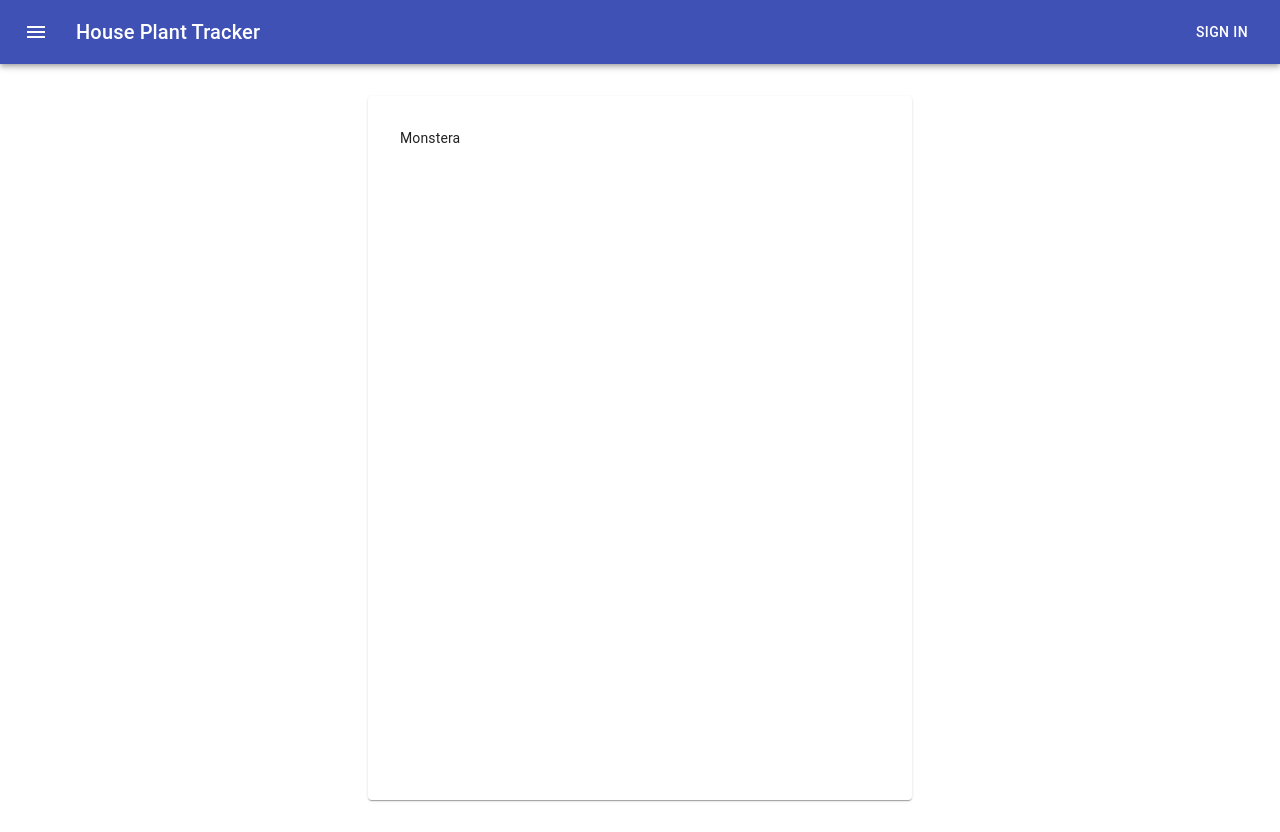
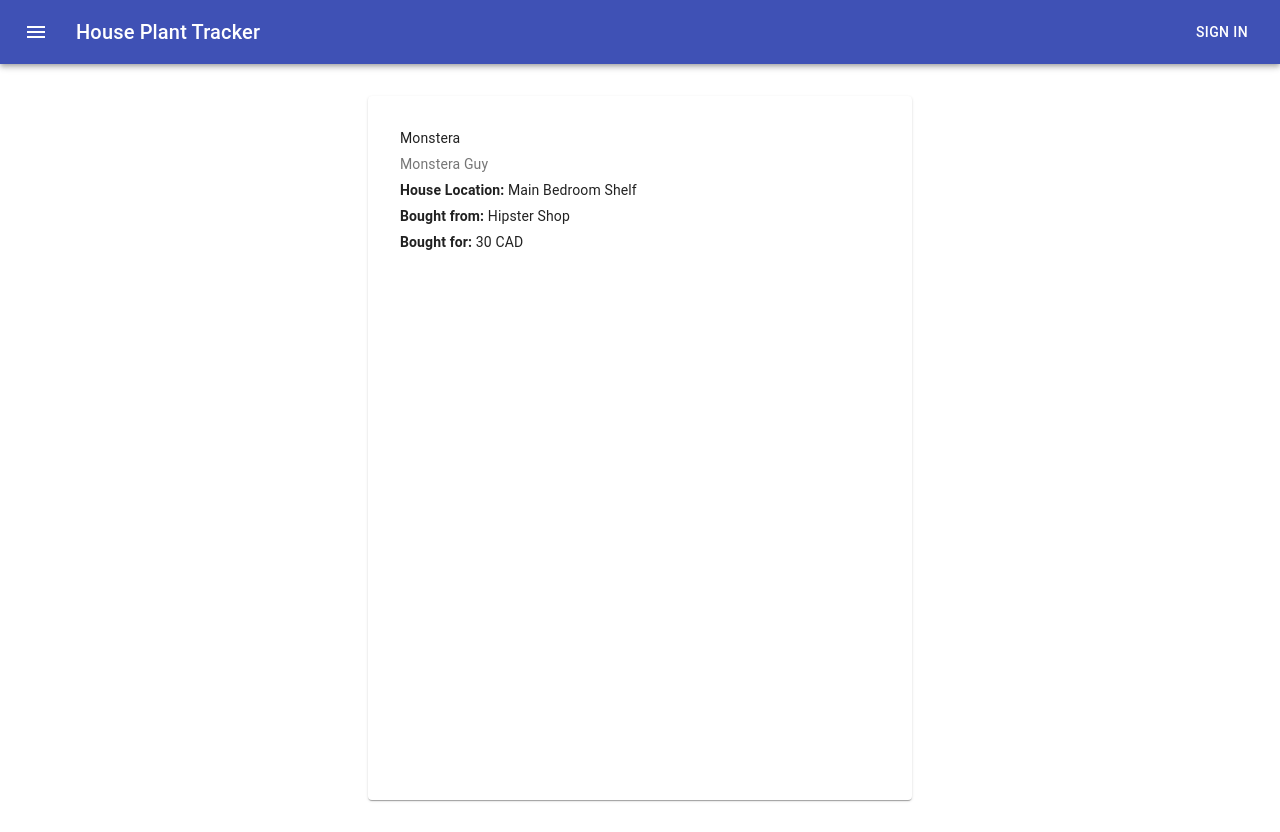
Before and after one commit to ekonine/plant-tracker-v2, a React (Create React App) app: page /manage/detail/0 in a window 1280 px wide. Built offline with nearby package versions, Linux system fonts and the light colour scheme.

Commit message:
add data to detail

```diff
--- a/src/pages/detail/detail.page.jsx
+++ b/src/pages/detail/detail.page.jsx
@@ -5,7 +5,7 @@ import Paper from '@material-ui/core/Paper';
 import {useParams} from 'react-router-dom';
 
 //Styles
-const useStyles = makeStyles((theme) => ({
+const useStyles = makeStyles(theme => ({
   root: {
     display: 'flex',
     flexWrap: 'wrap',
@@ -17,10 +17,10 @@ const useStyles = makeStyles((theme) => ({
     },
   },
   paper: {
-    padding: theme.spacing(4)
+    padding: theme.spacing(4),
   },
   title: {
-    fontSize: 14
+    fontSize: 14,
   },
 }));
 
@@ -28,12 +28,36 @@ export default function Detail({plantData}) {
   const classes = useStyles();
   const {plantId} = useParams();
 
-  return(
+  return (
     <div className={classes.root}>
       <Paper className={classes.paper}>
         <Typography className={classes.title} color="textPrimary" gutterBottom>
           {plantData[plantId].plantSpecies}
         </Typography>
+        <Typography
+          className={classes.title}
+          color="textSecondary"
+          gutterBottom>
+          {plantData[plantId].plantNickname}
+        </Typography>
+        <Typography
+          className={classes.title}
+          color="textPrimary"
+          gutterBottom>
+          <b>House Location:</b> {plantData[plantId].plantHouseLoc}
+        </Typography>
+        <Typography
+          className={classes.title}
+          color="textPrimary"
+          gutterBottom>
+          <b>Bought from:</b> {plantData[plantId].plantBoughtLoc}
+        </Typography>
+        <Typography
+          className={classes.title}
+          color="textPrimary"
+          gutterBottom>
+          <b>Bought for:</b> {plantData[plantId].plantPrice} {plantData[plantId].plantPriceCurr}
+        </Typography>
       </Paper>
     </div>
   );
```
